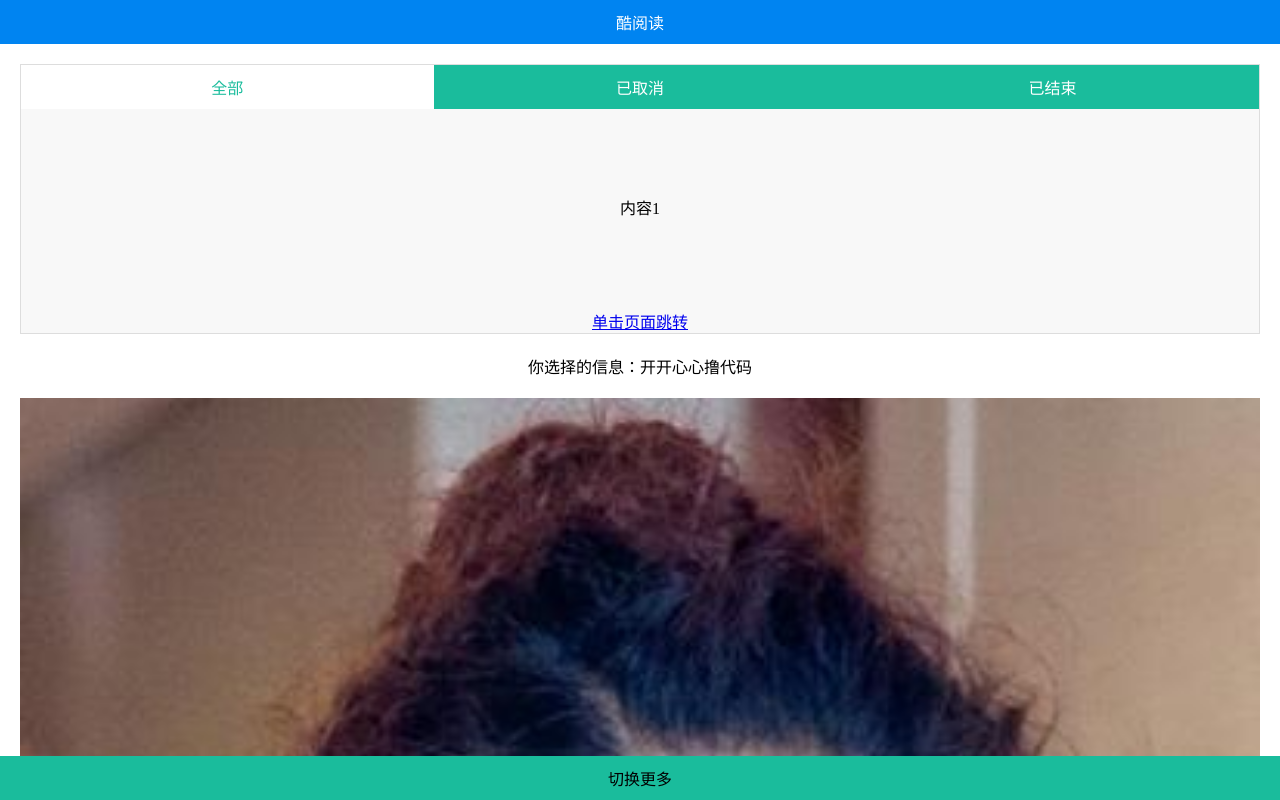
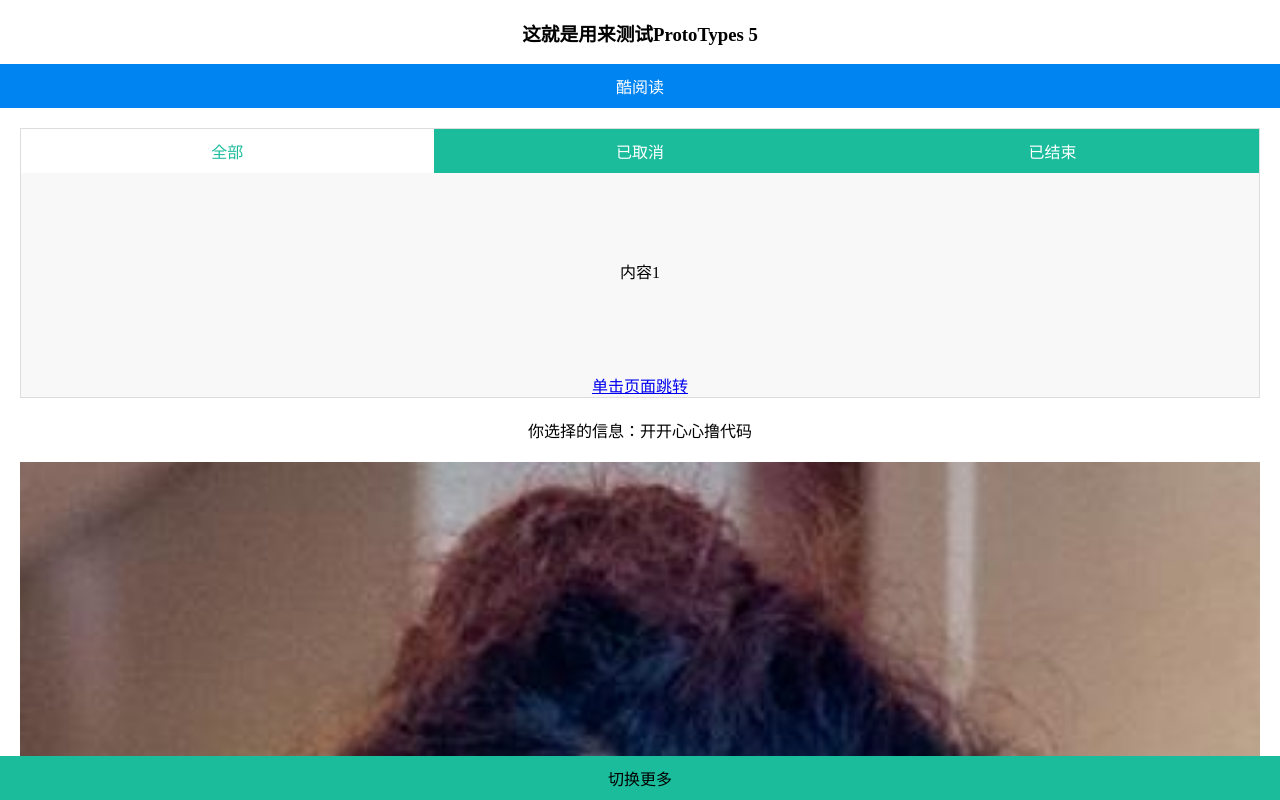
Before and after one commit to iamabby/reactFirstDemo, a React (Create React App) app: page / in a window 1280 px wide. Shown: the top 800 px of the page. Built offline with nearby package versions, Linux system fonts and the light colour scheme.

Commit message:
PropTypes

```diff
--- a/src/component/AllContent/AllContent.js
+++ b/src/component/AllContent/AllContent.js
@@ -2,13 +2,14 @@ import React from "react";
 import Header from ".././Header/Header";
 import MainContent from ".././MainContent/MainContent";
 import Footer from ".././Footer/Footer";
+import Properties from ".././Properties/Properties";
 
 const AllContent=()=>(
 	<div>
-
+    	<Properties txt="这就是用来测试ProtoTypes" age={5} />
 		<Header />
-	<MainContent />
-	<Footer />
+		<MainContent />
+		<Footer />
 	</div>
 )
 
--- /dev/null
+++ b/src/component/Properties/Properties.js
@@ -0,0 +1,18 @@
+import React from "react";
+import PropTypes from 'prop-types';
+
+
+class Properties extends React.Component{
+    render(){
+        let txt=this.props.txt;
+        let age=this.props.age;
+        return <h3>{txt} {age}</h3>
+    }
+}
+Properties.propTypes={
+    txt:PropTypes.string,
+    age:PropTypes.number.isRequired,
+    fun:PropTypes.func,
+
+}
+export default Properties;
```
